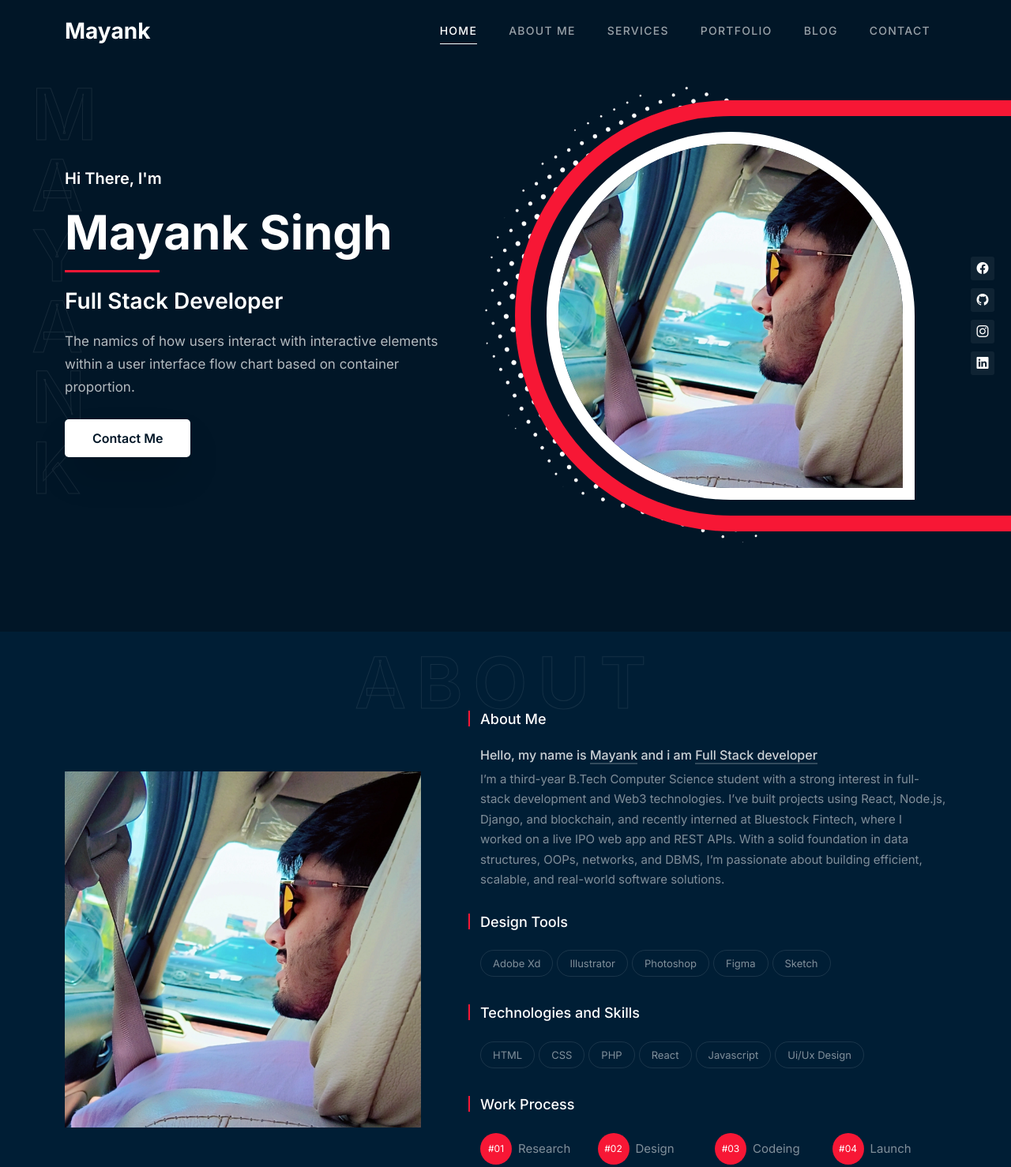
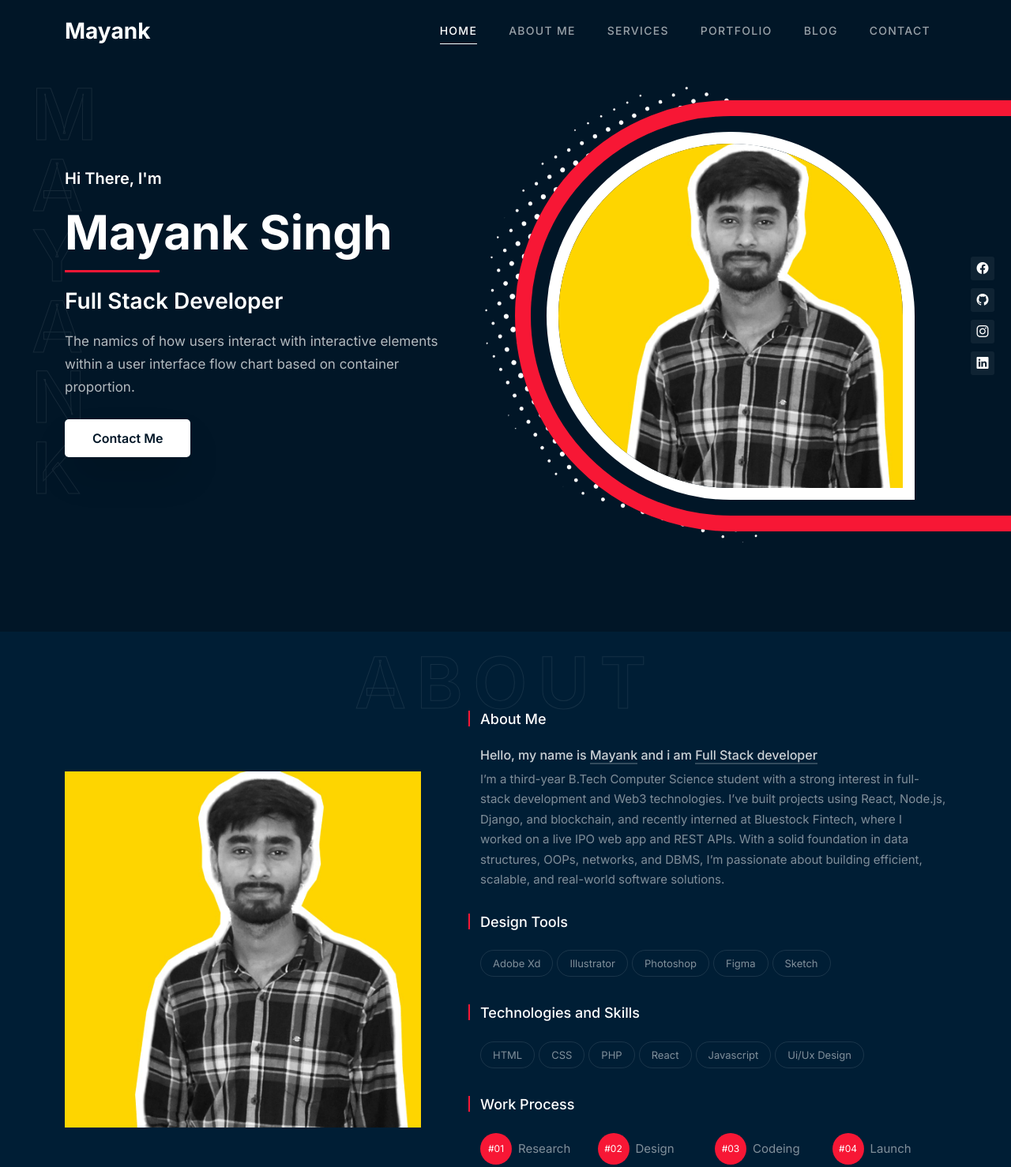
Before and after one commit to MayankSingh0928/web-portfolio, a plain HTML site: page index.html in a window 1280 px wide. Shown: the top 1478 px of the page at 79% size. Drawn offline with nearby package versions, Linux system fonts and the light colour scheme; a script that the page names is missing.

Commit message:
update img

```diff
--- a/index.html
+++ b/index.html
@@ -90,7 +90,7 @@
                     <div class="col-lg-6">
                         <div class="home-avatar-box">
                             <div class="home-avatar-in">
-                                <img src="static/img/home-banner1.webp" title="" alt="">
+                                <img src="static/img/image.jpeg" title="" alt="">
                             </div>
                         </div>
                     </div>
@@ -183,7 +183,7 @@
                     </div>
                     <div class="col-lg-5">
                         <div class="about-left">
-                            <img src="static/img/home-banner1.webp" title="" alt="">
+                            <img src="static/img/image.jpeg" title="" alt="">
                         </div>
                     </div>
                 </div>
```
Also changed, not shown: static/img/image.jpeg (added).
